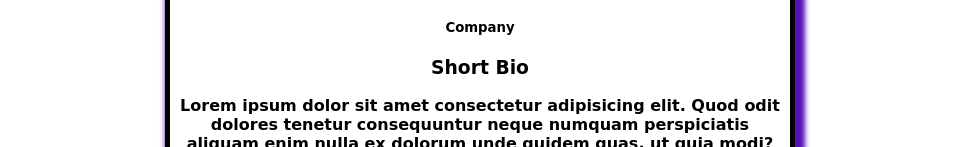
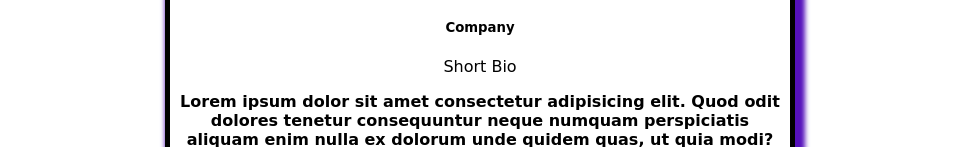
Before and after one commit to KingCodingByDee2020/blogdraft, a plain HTML site: page HTML/BlogPage.html in a window 1280 px wide. Shown: the part 502-649 px from the top of the page, without its empty margins (160-1121 px from the left). Drawn offline with nearby package versions, Linux system fonts and the light colour scheme; a web font is replaced by a local one.

Commit message:
fixed UI

```diff
--- a/HTML/BlogPage.html
+++ b/HTML/BlogPage.html
@@ -38,7 +38,7 @@
   </figure>
   <h3><b>Author, Date</b></h3>
   <h5>Company</h5>
-  <h3>Short Bio</h3>
+  <blockquote>Short Bio</blockquote>
   <p><strong>Lorem ipsum dolor sit amet consectetur adipisicing elit. Quod odit dolores tenetur consequuntur neque numquam perspiciatis aliquam enim nulla ex dolorum unde quidem quas, ut quia modi? Hic, quia a.
     Lorem, ipsum dolor sit amet consectetur adipisicing elit. Quos asperiores quod voluptas quis odit expedita nihil, numquam alias voluptate similique recusandae quibusdam explicabo enim tenetur totam earum esse perferendis quidem?
     Lorem, ipsum dolor sit amet consectetur adipisicing elit. Unde inventore quos cumque sed eaque odio corrupti consequatur temporibus vitae minus! Nulla, libero impedit at illo provident accusamus? Nihil, non quibusdam.
```
